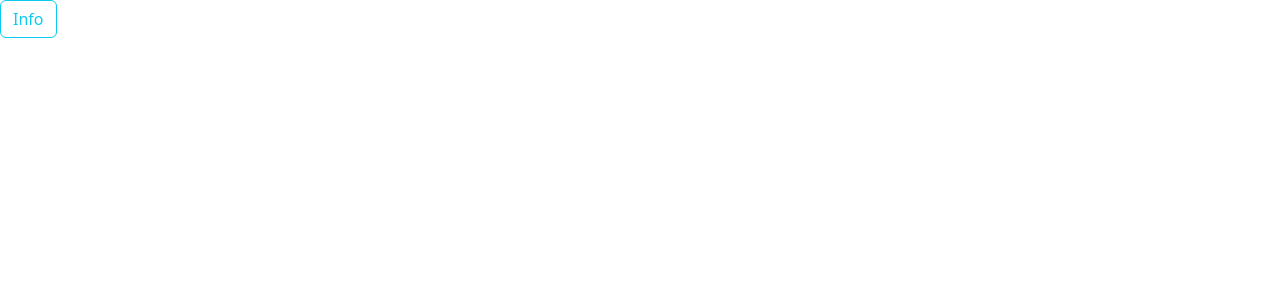
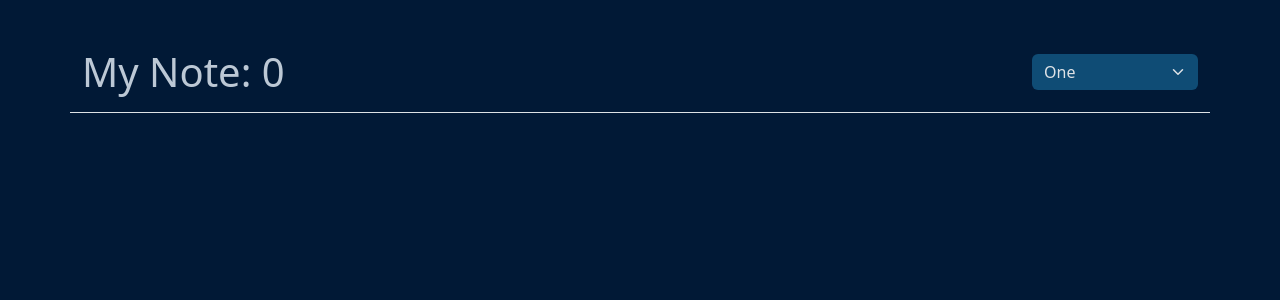
Before and after one commit to MohammadrezaNadirkhanloo/Not-App, a React (Vite) app: page / in a window 1280 px wide. Shown: the top 300 px of the page. Built offline with nearby package versions, Linux system fonts and the light colour scheme.

Commit message:
Feat : add style header

```diff
--- a/index.html
+++ b/index.html
@@ -8,7 +8,7 @@
     <title>Not-App</title>
   </head>
   <body>
-    <div id="root"></div>
+    <div id="root" class="container"></div>
     <script type="module" src="/src/main.jsx"></script>
     <script src="./node_modules/bootstrap/dist/js/bootstrap.bundle.min.js"></script>
   </body>
--- a/src/App.jsx
+++ b/src/App.jsx
@@ -1,8 +1,28 @@
 function App() {
-  return <>
-<button type="button" class="btn btn-outline-info">Info</button>
-
-  </>;
+  return (
+    <>
+      <div className="row pt-5 pb-3 border-bottom align-items-center">
+        <div className="col-10">
+          <h1 className="text_color m-0">
+            My Note: <span>0</span>
+          </h1>
+        </div>
+        <div data-bs-theme="dark" className="col-2">
+          <select
+            class="form-select bg_input border-0 "
+            aria-label="Default select example"
+          >
+            <option selected value="1">
+              One
+            </option>
+            <option value="2">Two</option>
+            <option value="3">Three</option>
+          </select>
+        </div>
+      </div>
+      <div></div>
+    </>
+  );
 }
 
 export default App;
--- a/src/index.css
+++ b/src/index.css
@@ -0,0 +1,24 @@
+* {
+  box-sizing: border-box;
+  margin: 0;
+}
+
+:root {
+  --primery-background-color: #011936;
+  --primery-background-input: #0f4c75;
+  --primery-text-input: #eeeeee;
+  --primery-text: #bcc8d5;
+  --primery-theme: #c2eabd;
+}
+
+body {
+  background-color: var(--primery-background-color);
+}
+
+.text_color{
+    color: var(--primery-text);
+}
+
+.bg_input{
+    background-color: var(--primery-background-input);
+}
```
